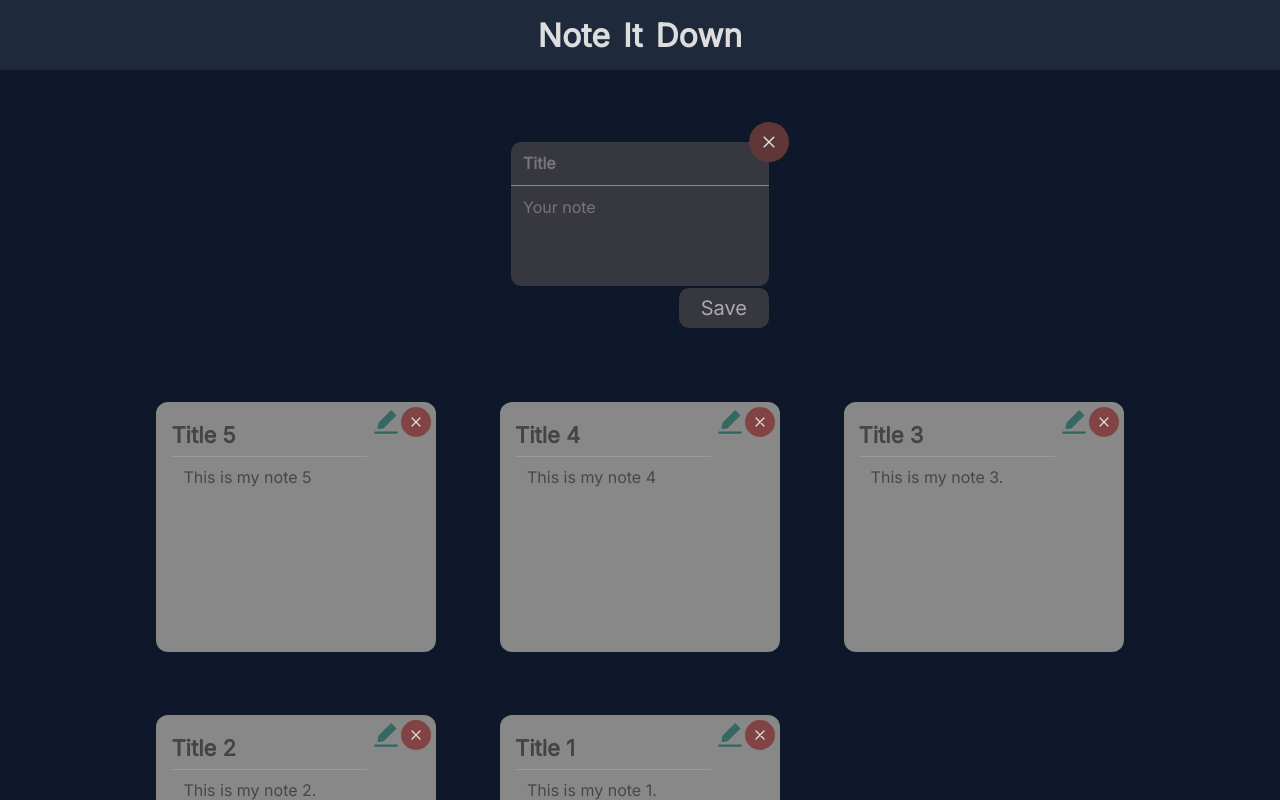
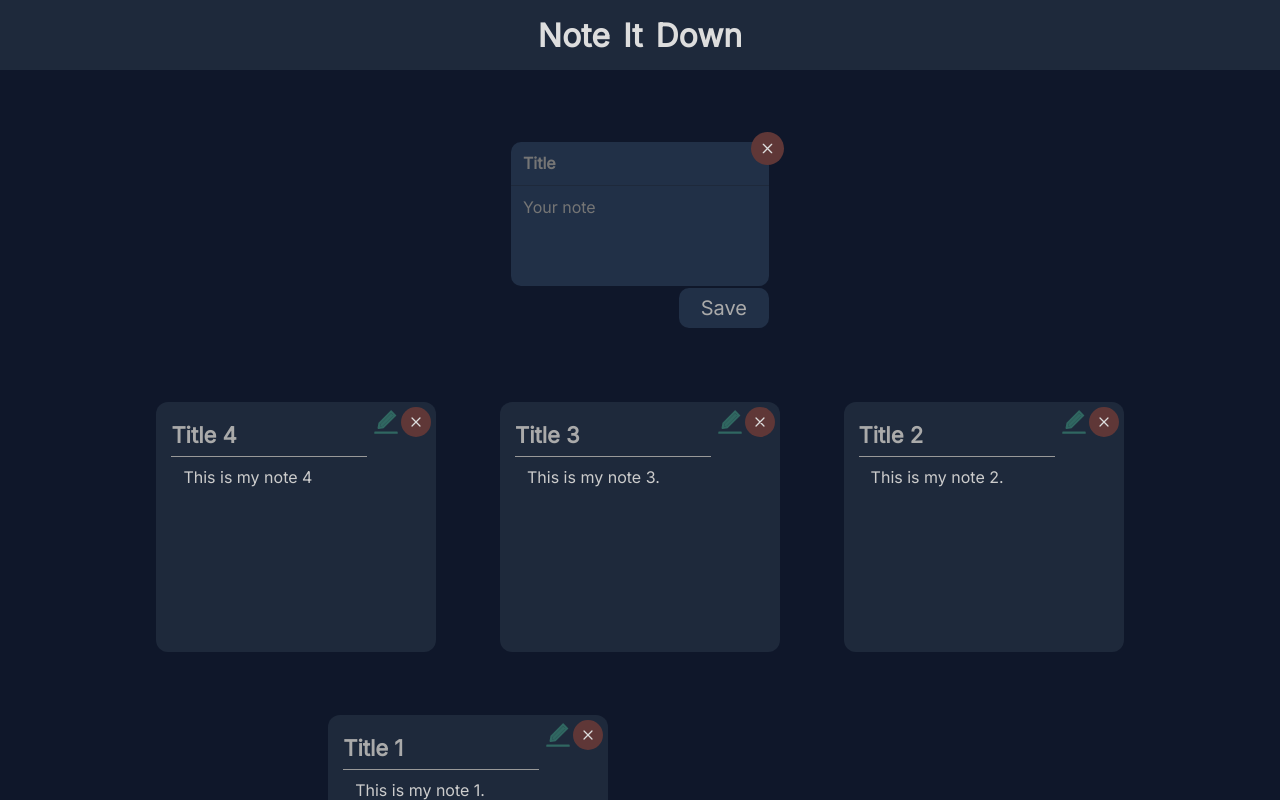
Before and after one commit to argunidem/note-it-down, a React (Create React App) app: page / in a window 1280 px wide. Both pictures are taken after a click on the button "Create A New Note". Shown: the top 800 px of the page. Built offline with nearby package versions, Linux system fonts and the light colour scheme; data requests are answered from the project's data file.

Commit message:
some changes

```diff
--- a/db.json
+++ b/db.json
@@ -19,11 +19,6 @@
       "title": "Title 4",
       "message": "This is my note 4",
       "id": 4
-    },
-    {
-      "id": 5,
-      "title": "Title 5",
-      "message": "This is my note 5"
     }
   ]
 }
--- a/src/components/CreateNote.jsx
+++ b/src/components/CreateNote.jsx
@@ -12,7 +12,7 @@ const CreateNote = forwardRef((props, ref) => {
   return (
     <form className='create-note' ref={ref}>
       <IoAddOutline
-        size='40px'
+        size='33px'
         onClick={() => setShowForm((prev) => !prev)}
         className='close-btn'
       />
--- a/src/components/Notes.jsx
+++ b/src/components/Notes.jsx
@@ -20,6 +20,11 @@ const Notes = () => {
                 className='box'
                 key={note.id}
                 initial={{ opacity: 0, x: -1000 }}
+                whileHover={{
+                  rotate: -3,
+                  transition: { duration: 0.1, type: 'backInOut' },
+                  boxShadow: '3px 10px 20px rgba(255, 255, 255, 0.2)',
+                }}
                 animate={{ opacity: 1, x: 0 }}
                 transition={{ duration: 0.4 }}
                 exit={{ opacity: 0, transition: { duration: 0.4 } }}
--- a/src/index.css
+++ b/src/index.css
@@ -26,16 +26,16 @@ body,
 }
 
 ::-webkit-scrollbar-track {
-  background: #27272a;
+  background-color: rgb(30 41 59);
 }
 
 ::-webkit-scrollbar-thumb {
-  background: #777;
+  background-color: rgb(15 23 42);
   border-radius: 10px;
 }
 
 ::-webkit-scrollbar-thumb:hover {
-  background: #37373f;
+  background-color: rgb(33, 55, 88);
 }
 
 header {
@@ -69,9 +69,11 @@ header {
 }
 
 .add > button {
+  user-select: none;
   font-size: 20px;
   cursor: pointer;
-  background-color: rgb(55, 55, 63);
+  /* background-color: rgb(55, 55, 63); */
+  background: rgb(30, 41, 59);
   color: #ccc;
   border-radius: 10px;
   border: none;
@@ -79,10 +81,12 @@ header {
   align-items: center;
   gap: 5px;
   padding-inline-end: 25px;
+  transition: background 0.7s;
 }
 
 .add > button:hover {
-  background-color: rgb(66, 66, 75);
+  /* background-color: rgb(66, 66, 75); */
+  background: rgb(33, 48, 71);
   color: #fff;
 }
 
@@ -102,32 +106,32 @@ svg.close-btn {
   cursor: pointer;
   z-index: 2;
   position: absolute;
-
   background-color: #5f3737;
-  top: -20px;
-  right: -20px;
-  height: 40px;
+  top: -10px;
+  right: -15px;
+  height: 33px;
   border-radius: 50%;
   transform: rotate(45deg);
-  padding: 8px;
+  padding: 6px;
 }
 
-.create-note .close-btn:hover {
-  background-color: #502e2e;
+.close-btn:hover {
+  background-color: #b94545;
 }
 
 form > *:not(svg) {
   width: 100%;
   padding: 10px 12px;
   color: #888;
-  background-color: #37373f;
+  /* background-color: #37373f; */
+  background-color: rgb(33, 48, 71);
   border: none;
   font-size: 16px;
   line-height: 1.4;
 }
 
 form input {
-  border-bottom: 1px solid #888;
+  border-bottom: 1px solid rgb(30, 41, 59);
   border-radius: 10px 10px 0 0;
   font-weight: 600;
 }
@@ -146,12 +150,12 @@ textarea::-webkit-scrollbar {
 
 .create-note > input:hover,
 .create-note > textarea:hover {
-  background-color: #39384d;
-  transform: scale(1.02);
+  background-color: rgb(21, 38, 63);
+  transform: scale(1.01);
 }
 
 .create-note > *:focus {
-  background-color: #39375f;
+  background-color: rgb(21, 38, 63);
   outline: none;
 }
 
@@ -163,7 +167,7 @@ button.save-btn {
   margin-top: 2px;
   font-size: 20px;
   color: #aaa;
-  background-color: rgb(55, 55, 63);
+  background-color: rgb(33, 48, 71);
   border: none;
   border-radius: 10px;
   display: flex;
@@ -172,7 +176,7 @@ button.save-btn {
 }
 
 button.save-btn:hover {
-  background-color: rgb(66, 66, 75);
+  background-color: rgb(30 41 59);
   color: #fff;
 }
 
@@ -190,31 +194,34 @@ button.save-btn:hover {
   position: relative;
   margin: 3%;
   padding: 20px 20px 20px 15px;
-  background-color: #888;
+  /* background-color: #888; */
+  background-color: #1e293b;
   border-radius: 12px;
   width: 300px;
   transition: all 0.5s;
 }
 
-.box:hover {
+/* .box:hover {
   transform: rotate(-2deg) scale(1.05) !important;
   box-shadow: 3px 10px 20px rgba(255, 255, 255, 0.2);
-}
+} */
 
-.box::-webkit-scrollbar-track {
-  background-color: #888;
+.box:hover form {
+  transform: unset;
 }
 
 .box::-webkit-scrollbar-thumb {
-  background-color: #37373f;
+  background-color: rgb(33, 48, 71);
+  border-radius: 10px;
 }
 
 .box::-webkit-scrollbar-thumb:hover {
-  background-color: #37373f91;
+  background-color: rgb(33, 55, 88);
 }
 
 .box h3 {
-  color: #444;
+  user-select: none;
+  color: #aaa;
   font-size: 22px;
   padding-bottom: 8px;
   border-bottom: 1px solid #999;
@@ -222,9 +229,10 @@ button.save-btn:hover {
 }
 
 .box p {
+  user-select: none;
   width: 77%;
   margin: 10px 0 0 12px;
-  color: #27272aaa;
+  color: #ccc;
 }
 
 .box > form {
@@ -235,10 +243,11 @@ button.save-btn:hover {
 
 .box * {
   word-wrap: break-word;
+  border-bottom-left-radius: 0;
+  border-bottom-right-radius: 0;
 }
 
 .box svg.close-btn {
-  background-color: #814343;
   top: 5px;
   right: 5px;
   height: 30px;
@@ -280,11 +289,8 @@ button.save-btn:hover {
   /* color: #5a9edd; */
 }
 
-.box svg.close-btn:hover {
-  background-color: #b94545;
-}
-
 .box .close-form-btn:hover {
+  cursor: pointer;
   background-color: #b94545;
 }
 
@@ -293,17 +299,15 @@ button.save-btn:hover {
 }
 
 .box button.save-btn {
-  align-items: flex-end;
-  z-index: -1;
+  align-items: center;
   position: absolute;
   width: 100%;
-  height: 80px;
   left: 0px;
-  bottom: -4px;
+  bottom: 4px;
   font-size: 18px;
   color: #fff;
-  background-color: #306761;
-  border-radius: 4px 3px 12px 12px;
+  background-color: #285550;
+  border-radius: 0 0 8px 8px;
 }
 
 .box button.save-btn:hover {
```
